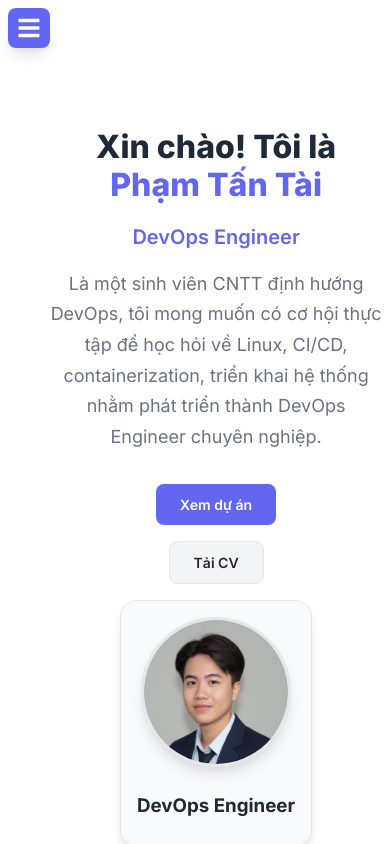
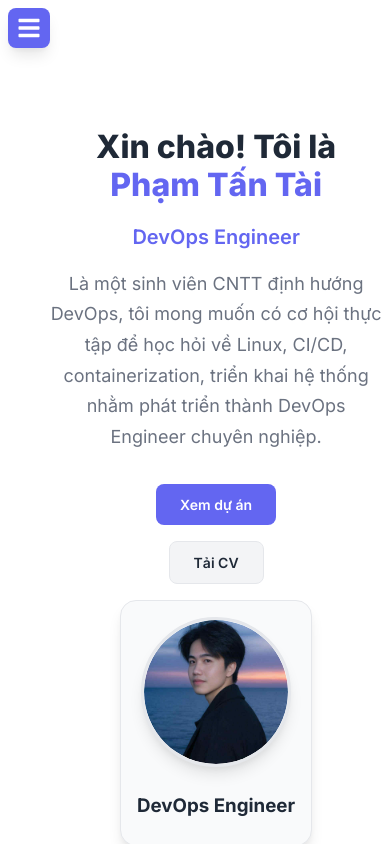
Before and after one commit to taipham2710/Portfolio, a React (Vite) app: page / in a window 390 px wide. Shown: the top 844 px of the page. Built offline with nearby package versions, Linux system fonts and the light colour scheme.

Commit message:
feat: update profile avatar and improve display
- Add new profile avatar image (avatar.JPG)
- Update avatar positioning to center center
- Remove scale transform for better image display
- Reduce mobile avatar placeholder size from 80px to 60px

```diff
--- a/src/App.css
+++ b/src/App.css
@@ -442,8 +442,8 @@
     height: 100%;
     object-fit: cover;
     border-radius: 50%;
-    object-position: center top;
-    transform: scale(1.1);
+    object-position: center center;
+    transform: scale(1.0);
   }
 
   .profile-info h3 {
@@ -2652,8 +2652,8 @@
     }
 
     .avatar-placeholder {
-      width: 80px;
-      height: 80px;
+      width: 60px;
+      height: 60px;
       font-size: 2rem;
     }
 
--- a/src/components/Home.jsx
+++ b/src/components/Home.jsx
@@ -100,12 +100,12 @@ const Home = ({ onViewProjectsClick }) => {
             <div className="profile-card">
               <div className="profile-avatar">
                 <img
-                  src="/Portfolio/avatar.jpeg"
+                  src="/Portfolio/avatar.JPG"
                   alt="Phạm Tấn Tài - DevOps Engineer"
                   className="avatar"
                 />
               </div>
-                              <div className="profile-info">
+                  <div className="profile-info">
                   <h3>DevOps Engineer</h3>
                 </div>
             </div>
```
Also changed, not shown: public/avatar.JPG (added).
